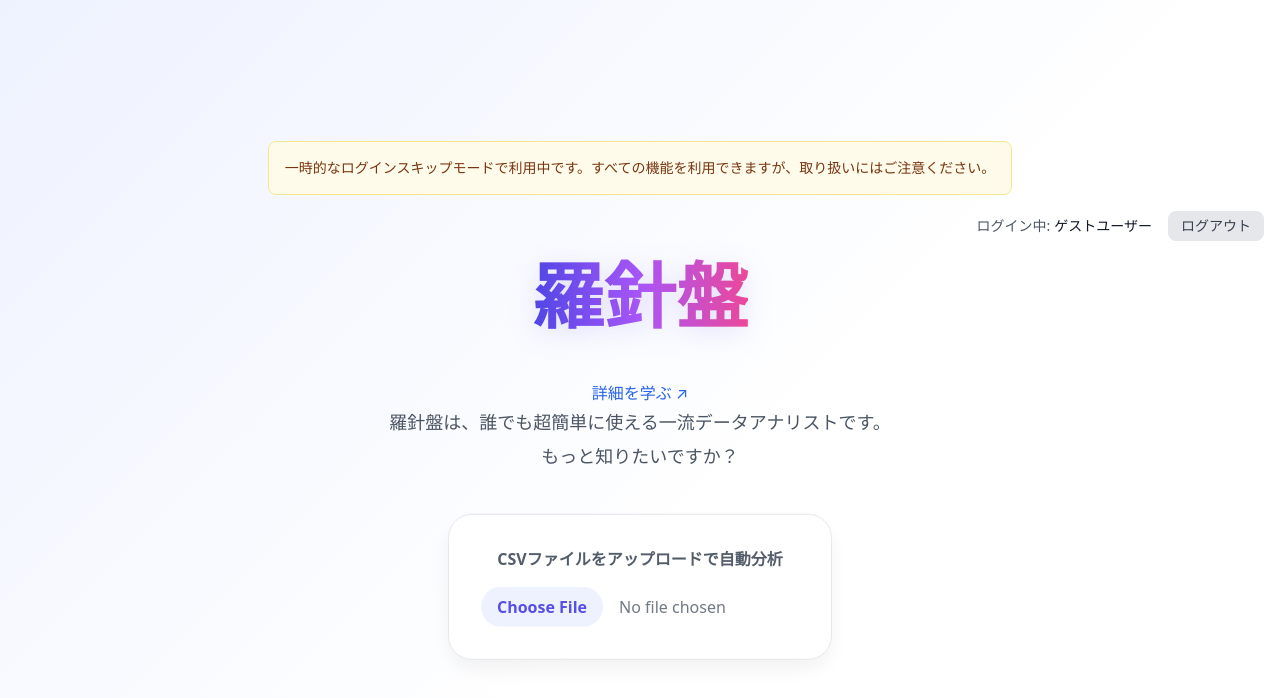
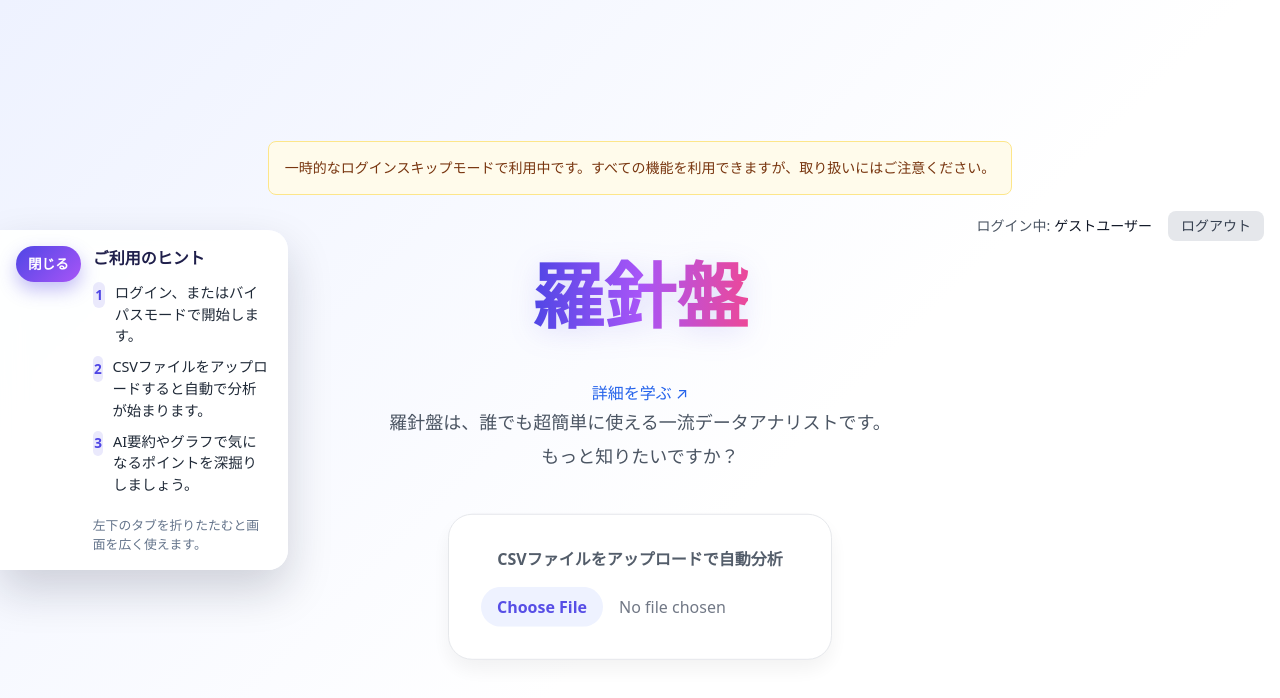
Before and after one commit to vintage-luvu/rashinban, a Next.js app in the folder frontend/: page / in a window 1280 px wide. Both pictures are taken after a click on the button "一時的にログインをスキップ". Shown: the top 698 px of the page. Built offline with nearby package versions, Linux system fonts and the light colour scheme.

Commit message:
Add collapsible hint tab to home page

```diff
--- a/frontend/pages/index.js
+++ b/frontend/pages/index.js
@@ -22,6 +22,7 @@ export default function Home() {
   const [aiSummary, setAiSummary] = useState("");
   const [aiSummaryError, setAiSummaryError] = useState("");
   const [aiSummaryLoading, setAiSummaryLoading] = useState(false);
+  const [isSideTabOpen, setIsSideTabOpen] = useState(true);
   const [xAxis, setXAxis] = useState("");
   const [yAxis, setYAxis] = useState("");
   const plotRef = useRef(null);
@@ -602,6 +603,40 @@ export default function Home() {
 
   return (
     <div className="app-container">
+      <div
+        className={`side-tab ${isSideTabOpen ? "is-open" : "is-closed"}`}
+        aria-live="polite"
+      >
+        <button
+          type="button"
+          className="side-tab__toggle"
+          onClick={() => setIsSideTabOpen((previous) => !previous)}
+          aria-expanded={isSideTabOpen}
+          aria-controls="side-tab-content"
+        >
+          {isSideTabOpen ? "閉じる" : "ヒント"}
+        </button>
+        <div className="side-tab__content" id="side-tab-content">
+          <h2 className="side-tab__title">ご利用のヒント</h2>
+          <ol className="side-tab__list">
+            <li>
+              <span className="side-tab__step">1</span>
+              ログイン、またはバイパスモードで開始します。
+            </li>
+            <li>
+              <span className="side-tab__step">2</span>
+              CSVファイルをアップロードすると自動で分析が始まります。
+            </li>
+            <li>
+              <span className="side-tab__step">3</span>
+              AI要約やグラフで気になるポイントを深掘りしましょう。
+            </li>
+          </ol>
+          <p className="side-tab__note">
+            左下のタブを折りたたむと画面を広く使えます。
+          </p>
+        </div>
+      </div>
       {isBypassMode && (
         <div className="mb-4 rounded-lg border border-amber-200 bg-amber-50 p-4 text-sm text-amber-900">
           一時的なログインスキップモードで利用中です。すべての機能を利用できますが、取り扱いにはご注意ください。
--- a/frontend/styles/globals.css
+++ b/frontend/styles/globals.css
@@ -13,6 +13,116 @@
   padding: 2.5rem 1rem;
   background: linear-gradient(135deg, #eef2ff 0%, #ffffff 60%);
   font-family: 'Noto Sans JP', system-ui, -apple-system, Segoe UI, Roboto, Helvetica, Arial, 'Apple Color Emoji', 'Segoe UI Emoji';
+}
+
+.side-tab {
+  position: fixed;
+  top: 50%;
+  left: 0;
+  display: flex;
+  gap: 0.75rem;
+  align-items: stretch;
+  padding: 1rem 1.25rem 1rem 1rem;
+  width: min(18rem, 80vw);
+  border-radius: 0 1.25rem 1.25rem 0;
+  background: rgba(255, 255, 255, 0.92);
+  box-shadow: 0 20px 45px rgba(15, 23, 42, 0.18);
+  backdrop-filter: blur(12px);
+  transform: translate(0, -50%);
+  transition: transform 0.3s ease, box-shadow 0.3s ease;
+  z-index: 20;
+  color: #1f2937;
+}
+
+.side-tab.is-closed {
+  transform: translate(calc(-100% + 3.25rem), -50%);
+  box-shadow: 0 10px 25px rgba(15, 23, 42, 0.12);
+}
+
+.side-tab__toggle {
+  align-self: flex-start;
+  flex-shrink: 0;
+  display: inline-flex;
+  align-items: center;
+  justify-content: center;
+  padding: 0.5rem 0.75rem;
+  border-radius: 999px;
+  background: linear-gradient(135deg, var(--rashinban-blue), var(--rashinban-purple));
+  color: #ffffff;
+  font-size: 0.85rem;
+  font-weight: 600;
+  border: none;
+  cursor: pointer;
+  transition: transform 0.2s ease, box-shadow 0.2s ease;
+  box-shadow: 0 8px 18px rgba(79, 70, 229, 0.35);
+}
+
+.side-tab__toggle:hover {
+  transform: translateY(-2px);
+  box-shadow: 0 12px 24px rgba(79, 70, 229, 0.4);
+}
+
+.side-tab__content {
+  display: flex;
+  flex-direction: column;
+  gap: 0.75rem;
+  font-size: 0.9rem;
+}
+
+.side-tab__title {
+  margin: 0;
+  font-size: 1rem;
+  font-weight: 700;
+  color: var(--rashinban-deep-blue);
+}
+
+.side-tab__list {
+  margin: 0;
+  padding: 0;
+  list-style: none;
+  display: flex;
+  flex-direction: column;
+  gap: 0.6rem;
+}
+
+.side-tab__list li {
+  display: flex;
+  align-items: flex-start;
+  gap: 0.6rem;
+  line-height: 1.5;
+}
+
+.side-tab__step {
+  display: inline-flex;
+  align-items: center;
+  justify-content: center;
+  width: 1.6rem;
+  height: 1.6rem;
+  border-radius: 999px;
+  background: rgba(79, 70, 229, 0.12);
+  color: var(--rashinban-blue);
+  font-size: 0.85rem;
+  font-weight: 700;
+}
+
+.side-tab__note {
+  margin: 0;
+  padding-top: 0.5rem;
+  font-size: 0.8rem;
+  color: #64748b;
+}
+
+@media (max-width: 768px) {
+  .side-tab {
+    top: auto;
+    bottom: 1.5rem;
+    transform: translate(0, 0);
+    border-radius: 0 1.25rem 1.25rem 0;
+  }
+
+  .side-tab.is-closed {
+    transform: translate(calc(-100% + 3.25rem), 0);
+  }
 }
 
 :root {
```
